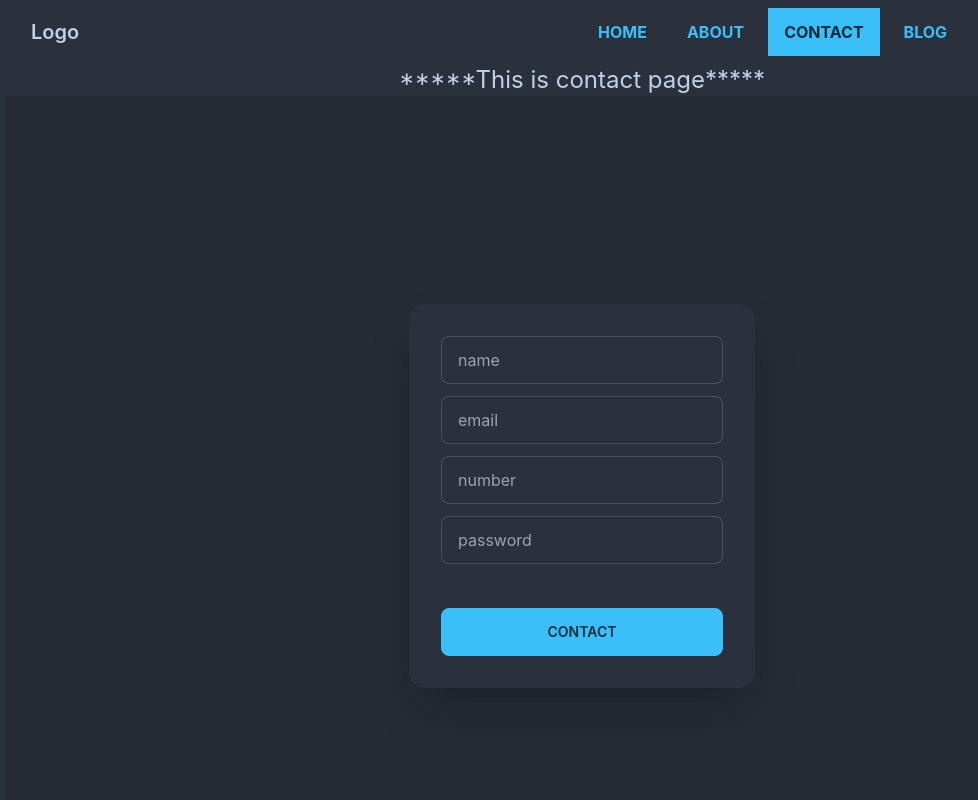
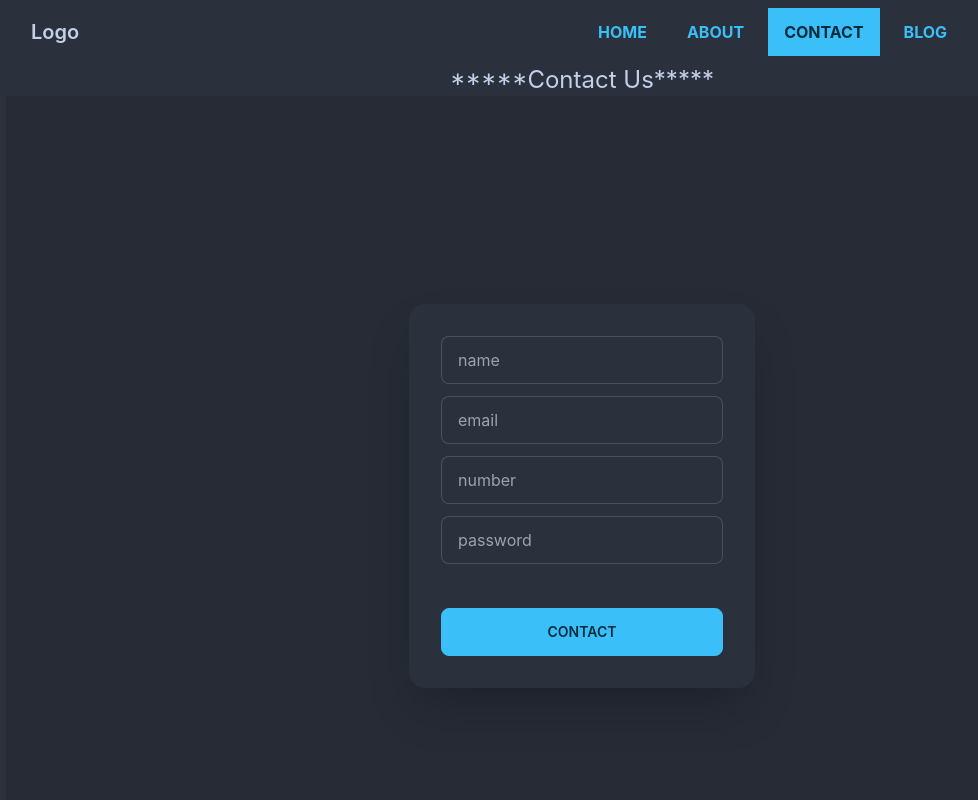
Before and after one commit to afruzaakter/end-game-practice-project-1, a React (Create React App) app: page /contact in a window 1280 px wide. Shown: the top 800 px of the page, without its empty margins (58-1036 px from the left). Built offline with nearby package versions, Linux system fonts and the light colour scheme.

Commit message:
change contact name

```diff
--- a/src/Pages/Contact/Contact.js
+++ b/src/Pages/Contact/Contact.js
@@ -3,7 +3,7 @@ import React from 'react';
 const Contact = () => {
     return (
         <div>
-            <h1 className='text-2xl text-center text-white-500'>*****This is contact page*****</h1>
+            <h1 className='text-2xl text-center text-white-500'>*****Contact Us*****</h1>
             <div class="hero min-h-screen bg-base-200">
                 <div class="hero-content flex-col lg:flex-row-reverse">
 
```
